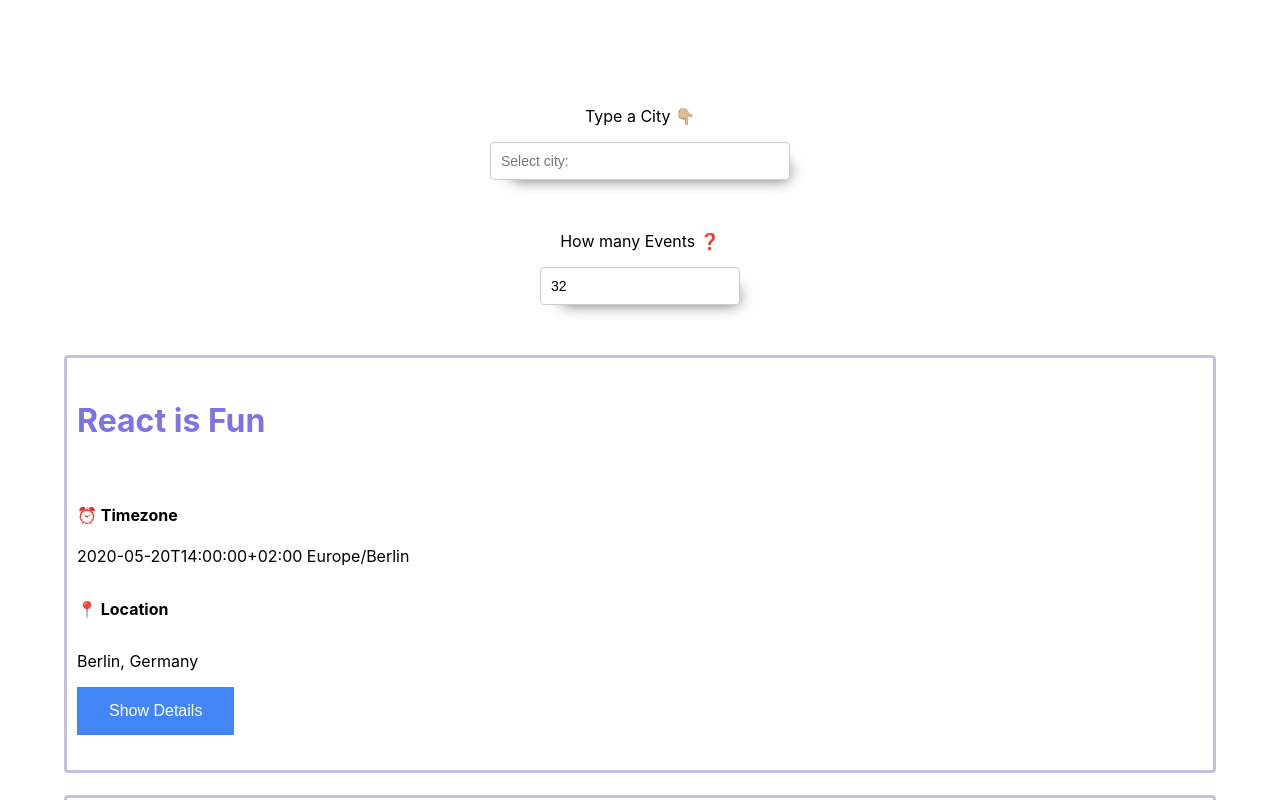
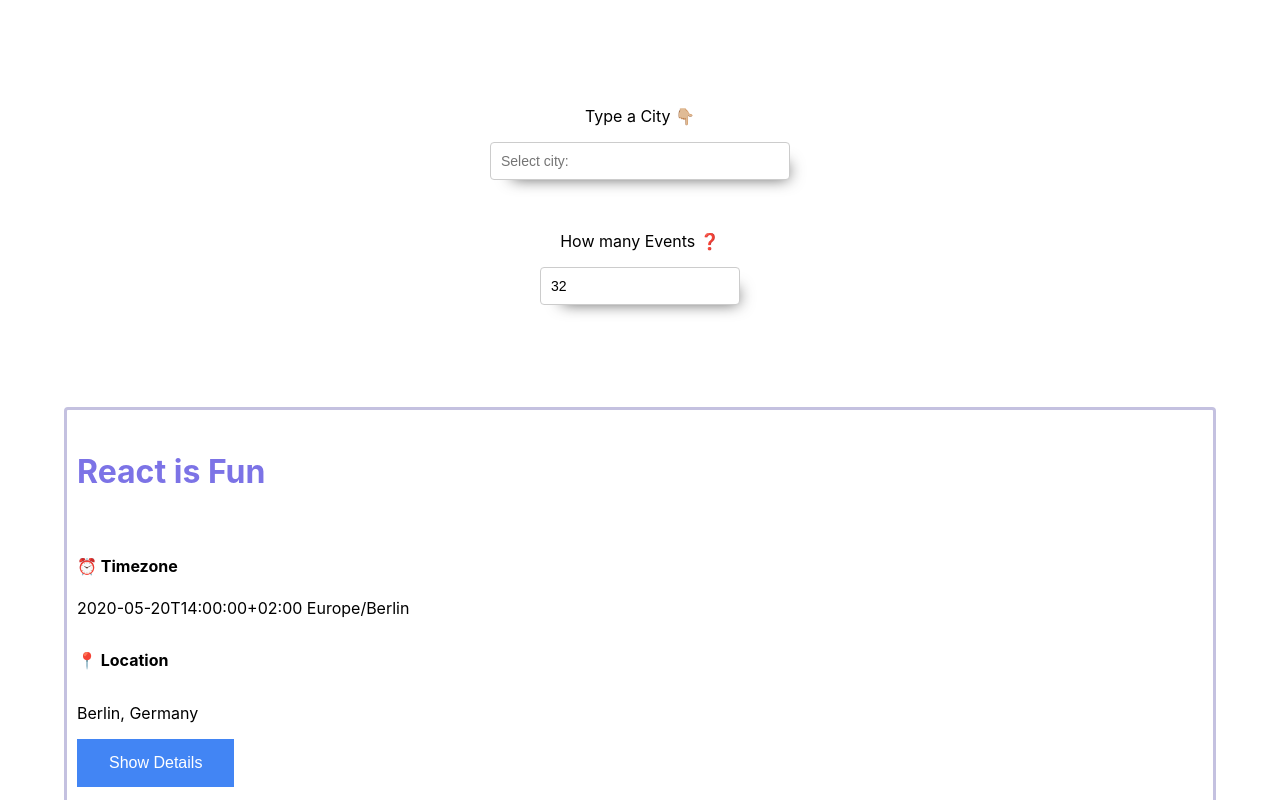
Before and after one commit to techsylvia/meet_app, a React (Create React App) app: page / in a window 1280 px wide. Shown: the top 800 px of the page. Built offline with nearby package versions, Linux system fonts and the light colour scheme; what atatus-spa would draw is missing.

Commit message:
styling the Error message

```diff
--- a/src/Alert.js
+++ b/src/Alert.js
@@ -75,8 +75,8 @@
 
   render() {
     return (
-      <div className="Alert">
-        <p style={this.getStyle()}>{this.props.text}</p>
+      <div className="Alert-Wrapper">
+        <h5 style={this.getStyle()}>{this.props.text}</h5>
       </div>
     );
   }
--- a/src/App.css
+++ b/src/App.css
@@ -81,9 +81,18 @@
   position: relative;
 }
 
+.Alert {
+  padding-top: 0px;
+  margin-top: 0px;
+  padding-bottom: 10px;
+}
 .number-input {
   width: 200px;
   box-shadow: 10px 10px 16px -12px rgba(0, 0, 0, 0.75);
+}
+
+.AlertMessage {
+  padding-top: 5%;
 }
 
 .suggestions {
--- a/src/CitySearch.js
+++ b/src/CitySearch.js
@@ -20,8 +20,7 @@
     if (suggestions.length === 0) {
       this.setState({
         query: value,
-        infoText:
-          "We can not find the city you are looking for. Please try another city",
+        infoText: "This city is not available. Please try another city",
       });
     } else {
       return this.setState({
```
